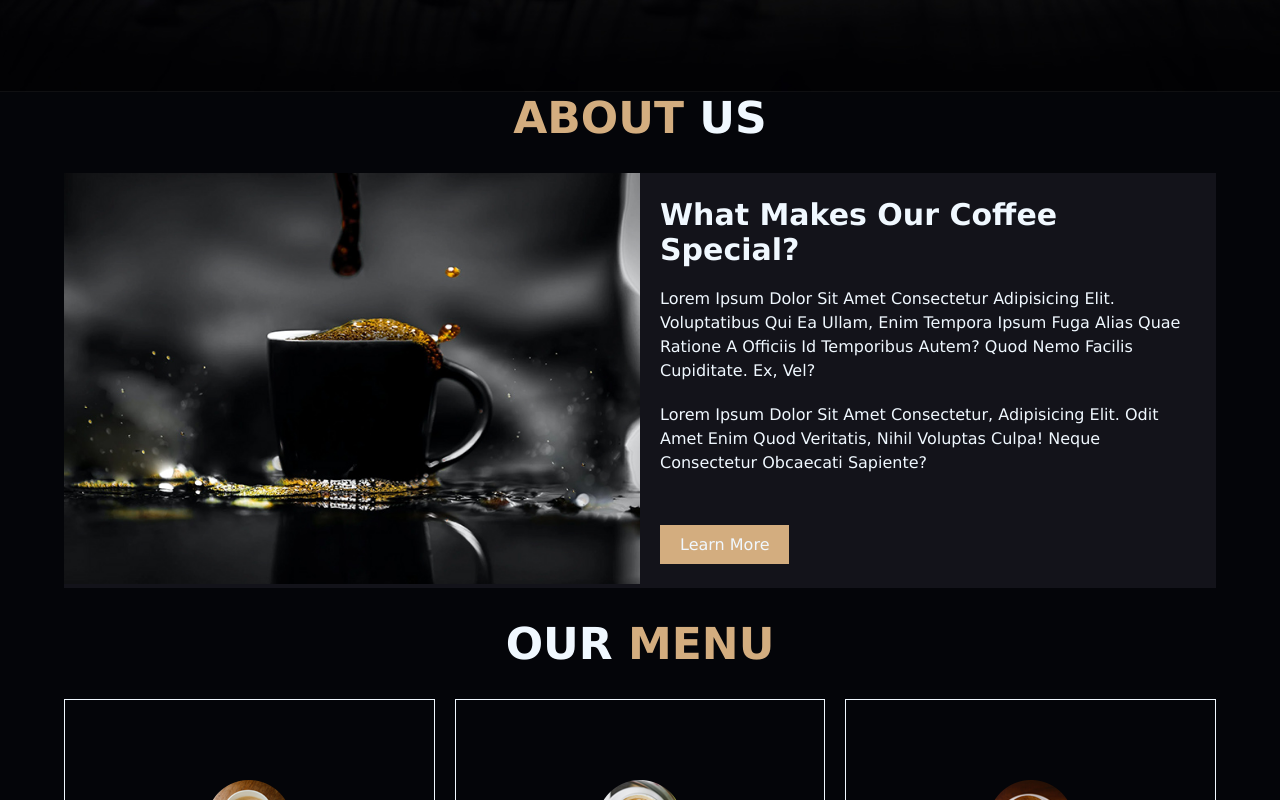
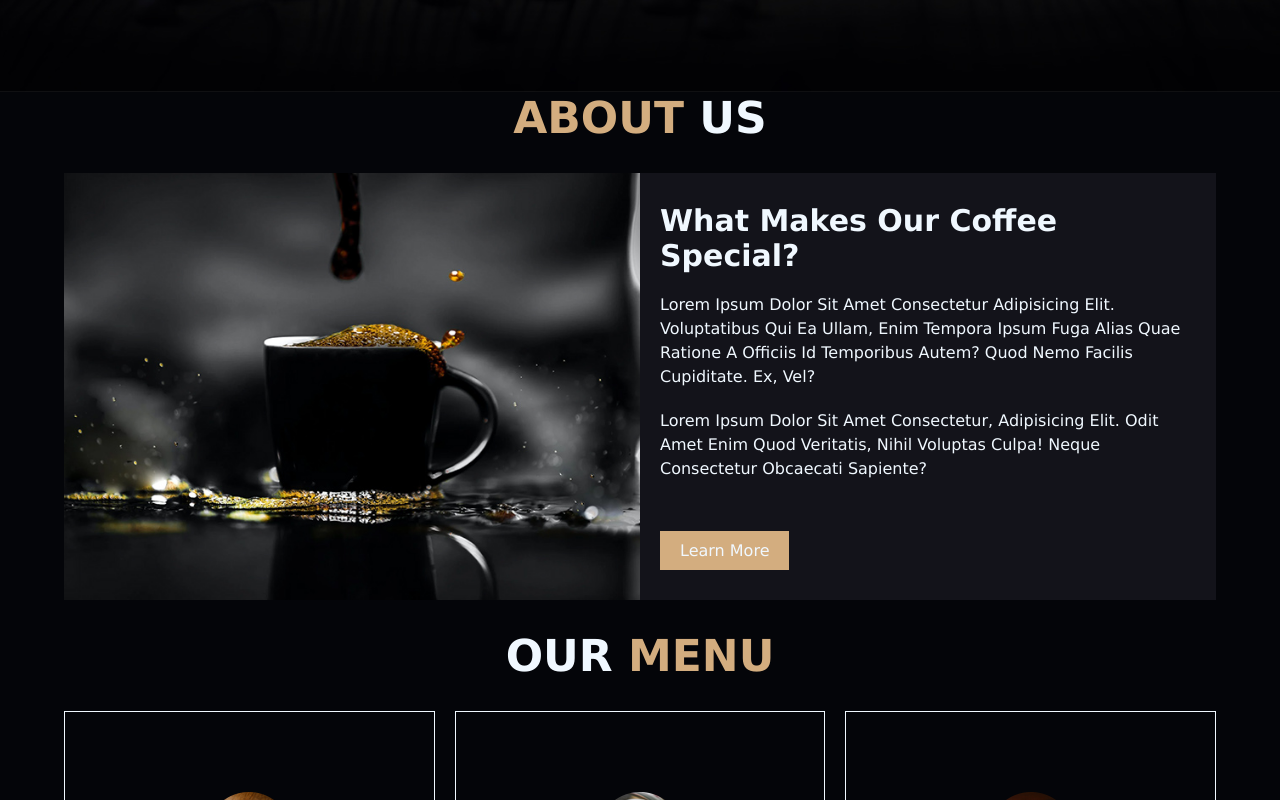
Before and after one commit to easyrilwan/cafena-coffee-project, a plain HTML site: page index.html in a window 1280 px wide. Shown: the part 708-1508 px from the top of the page. Drawn offline with Linux system fonts and the light colour scheme.

Commit message:
revised version

```diff
--- a/style.css
+++ b/style.css
@@ -180,6 +180,8 @@ nav {
 
 .about--img .about--image--picture {
   width: 100%;
+  height: 100%;
+  object-fit: cover;
 }
 
 .about--text {
@@ -189,7 +191,7 @@ nav {
   justify-content: center;
   gap: 20px;
   background-color: rgb(19, 19, 26);
-  padding: 0 30px 0 20px;
+  padding: 30px 20px;
 }
 
 .about--text p {
```
